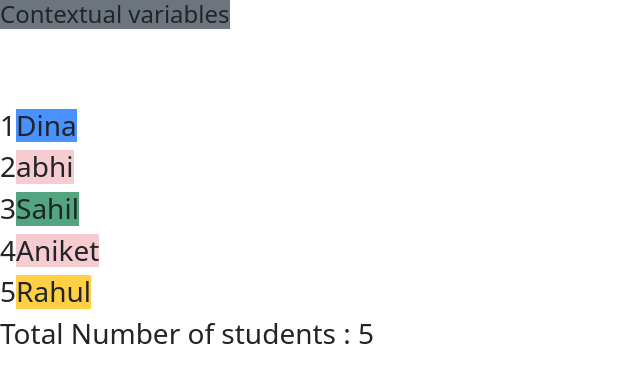
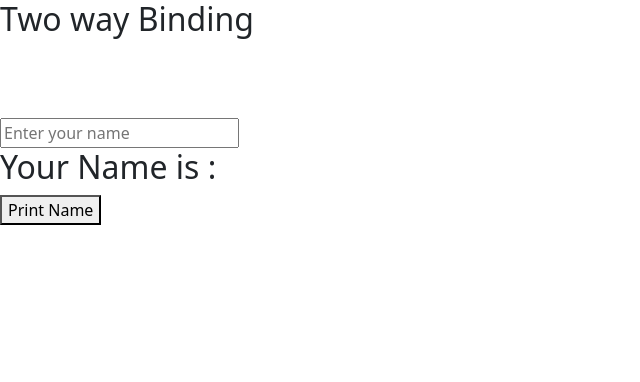
Before and after one commit to Dinakrushna7077/angular-learning, an Angular app: page / in a window 1280 px wide. Shown: the top 382 px of the page, without its empty margins (0-640 px from the left). Built offline with nearby package versions, Linux system fonts and the light colour scheme.

Commit message:
Two way Binding

```diff
--- a/src/app/app.html
+++ b/src/app/app.html
@@ -1,4 +1,19 @@
-<h4 class="bg-secondary d-inline-block">Contextual variables</h4>
+<h2>Two way Binding</h2>
+
+<br>
+<br>
+<br>
+<input type="text" placeholder="Enter your name" [(ngModel)]="name">
+<br>
+<h2>Your Name is : {{name}}</h2>
+<button (click)="printName()">Print Name</button>
+
+
+
+
+
+
+<!-- <h4 class="bg-secondary d-inline-block">Contextual variables</h4>
 <br>
 <br><br><br>
 
@@ -33,7 +48,7 @@
 @empty()
   {
     <h3 class="bg-danger bg-opacity-25 text-dark d-inline-block"> No Students Found </h3>
-  }
+  } -->
 
 
 
--- a/src/app/app.ts
+++ b/src/app/app.ts
@@ -1,17 +1,21 @@
 import { Component, computed, effect, signal, WritableSignal } from '@angular/core';
+import {FormsModule} from '@angular/forms';
 //import { RouterOutlet } from '@angular/router';
 
 
 @Component({
   selector: 'app-root',
-  imports: [],
+  imports: [FormsModule],
   templateUrl: './app.html',
   styleUrl: './app.css'
 })
 export class App {
 
 
-students=["Dina","abhi","Sahil","Aniket","Rahul"];
+name:string="";
+printName=()=>{console.log("Name: "+this.name)};
+
+//students=["Dina","abhi","Sahil","Aniket","Rahul"];
 //students=[];
 
 
```
